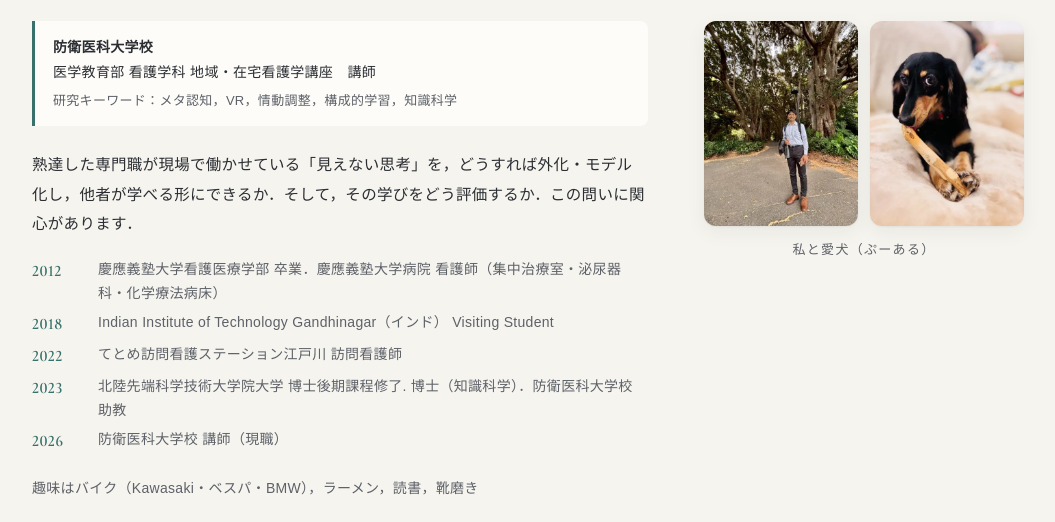
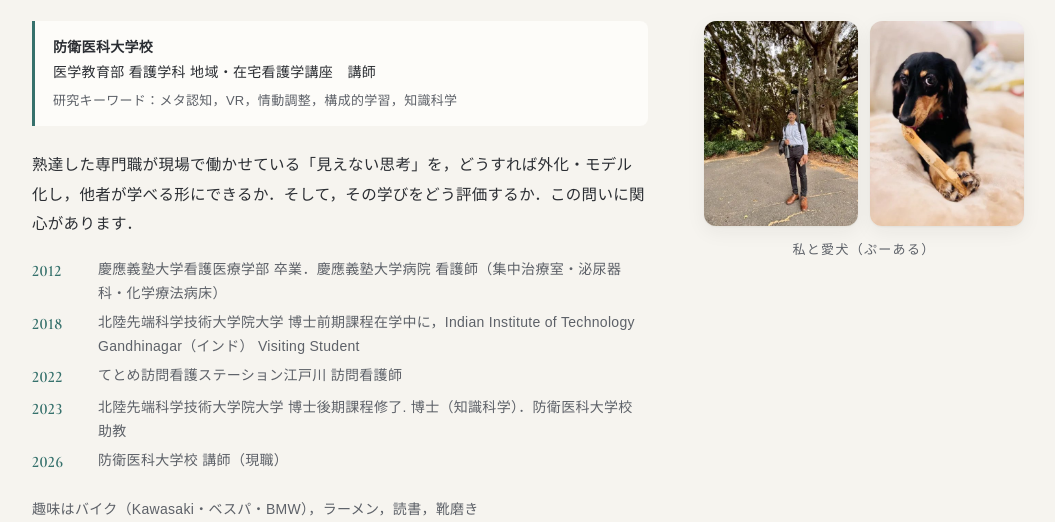
Before and after one commit to YujiIWAMA/homepage, a plain HTML site: page index.html in a window 1280 px wide. Shown: the part 247-769 px from the top of the page, without its empty margins (112-1167 px from the left). Drawn offline with nearby package versions, Linux system fonts and the light colour scheme.

Commit message:
Update index.html

```diff
--- a/index.html
+++ b/index.html
@@ -56,7 +56,7 @@
         <!-- 経歴：年ごとに1行 -->
         <ul class="career">
           <li><time>2012</time><span>慶應義塾大学看護医療学部 卒業．慶應義塾大学病院 看護師（集中治療室・泌尿器科・化学療法病床）</span></li>
-          <li><time>2018</time><span>Indian Institute of Technology Gandhinagar（インド） Visiting Student</span></li>
+          <li><time>2018</time><span>北陸先端科学技術大学院大学 博士前期課程在学中に，Indian Institute of Technology Gandhinagar（インド） Visiting Student</span></li>
           <li><time>2022</time><span>てとめ訪問看護ステーション江戸川 訪問看護師</span></li>
           <li><time>2023</time><span>北陸先端科学技術大学院大学 博士後期課程修了. 博士（知識科学）．防衛医科大学校 助教</span></li>
           <li><time>2026</time><span>防衛医科大学校 講師（現職）</span></li>
```
